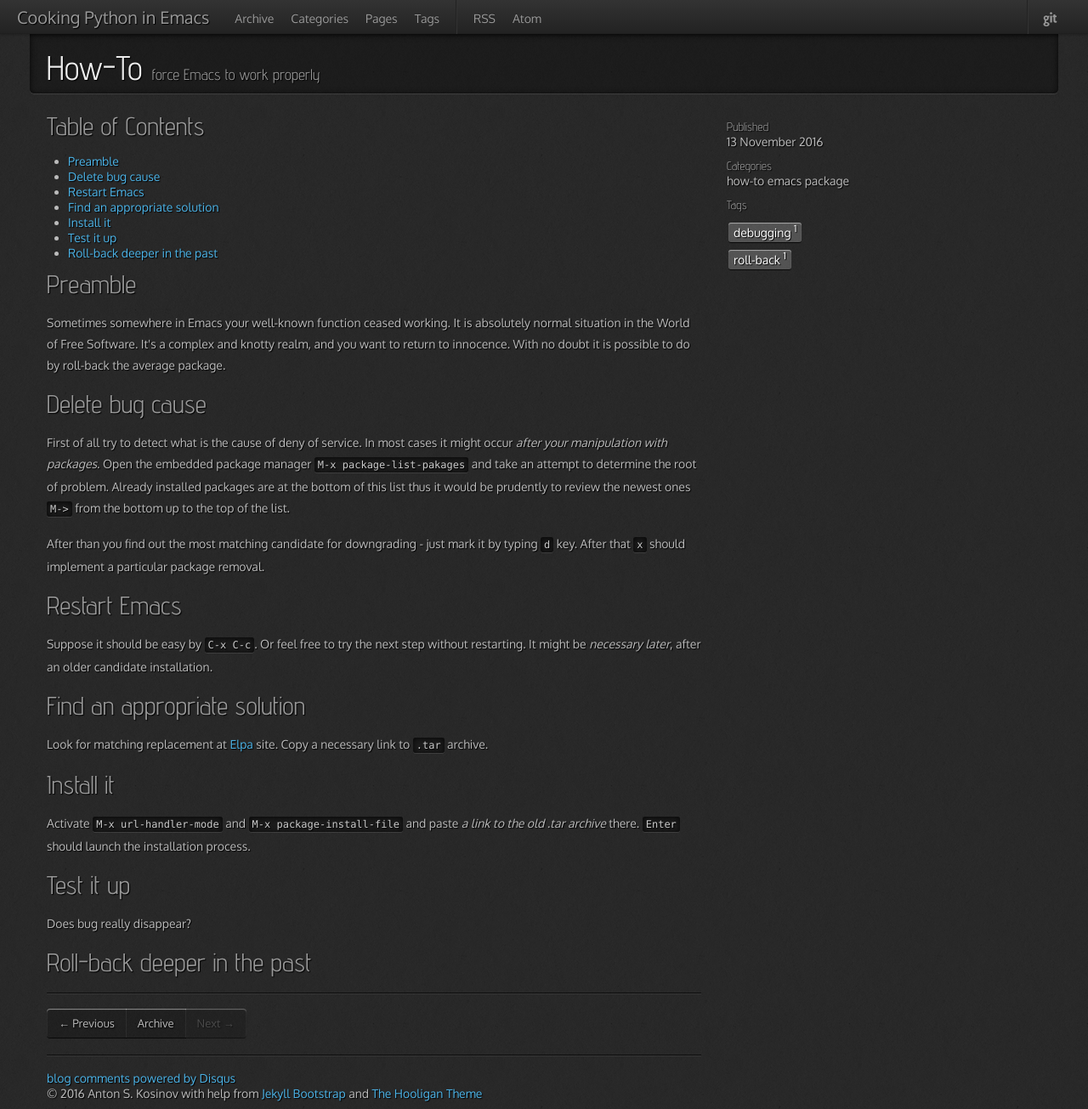
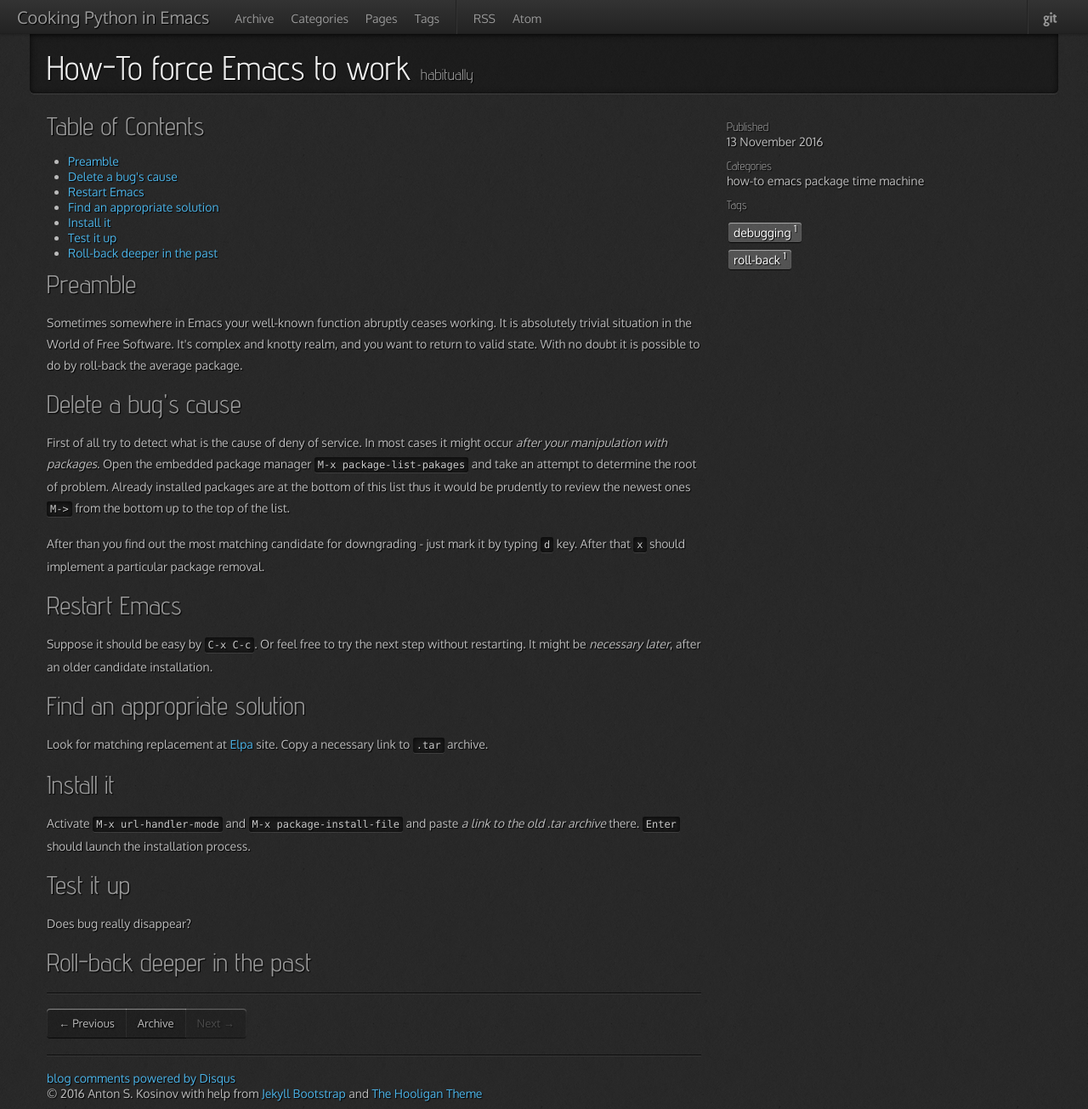
Before and after one commit to 0--key/0--key.github.io, a Jekyll site: the page built from _posts/2016-11-13-emacs-package-downgrading.html, in a window 1280 px wide. Shown: the whole page at 85% size. Built offline with Jekyll 4.4.1, drawn with Linux system fonts in a browser that asks for light colours; nearby versions of some CDN libraries; comment, search, counter and statistics services are not loaded.

Commit message:
Article elaboration

```diff
--- a/_posts/2016-11-13-emacs-package-downgrading.html
+++ b/_posts/2016-11-13-emacs-package-downgrading.html
@@ -1,9 +1,9 @@
 ---
 layout: post
-title: How-To
-tagline: " force Emacs to work properly"
+title: How-To force Emacs to work
+tagline: " habitually"
 permalink: /how-to/downgrade-emacs-package.html
-categories: [how-to, emacs, package]
+categories: [how-to, emacs, package, time machine]
 tags: [debugging, roll-back]
 ---
 <div id="table-of-contents">
@@ -11,7 +11,7 @@ tags: [debugging, roll-back]
 <div id="text-table-of-contents">
 <ul>
 <li><a href="#orgheadline1">Preamble</a></li>
-<li><a href="#orgheadline2">Delete bug cause</a></li>
+<li><a href="#orgheadline2">Delete a bug's cause</a></li>
 <li><a href="#orgheadline3">Restart Emacs</a></li>
 <li><a href="#orgheadline4">Find an appropriate solution</a></li>
 <li><a href="#orgheadline5">Install it</a></li>
@@ -25,15 +25,15 @@ tags: [debugging, roll-back]
 <h2 id="orgheadline1">Preamble</h2>
 <div class="outline-text-2" id="text-orgheadline1">
 <p>
-Sometimes somewhere in Emacs your well-known function ceased working.
-It is absolutely normal situation in the World of Free Software.
-It's a complex and knotty realm, and you want to return to innocence.
+Sometimes somewhere in Emacs your well-known function abruptly ceases working.
+It is absolutely trivial situation in the World of Free Software.
+It's complex and knotty realm, and you want to return to valid state.
 With no doubt it is possible to do by roll-back the average package.
 </p>
 </div>
 </div>
 <div id="outline-container-orgheadline2" class="outline-2">
-<h2 id="orgheadline2">Delete bug cause</h2>
+<h2 id="orgheadline2">Delete a bug's cause</h2>
 <div class="outline-text-2" id="text-orgheadline2">
 <p>
 First of all try to detect what is the cause of deny of service. In
```
